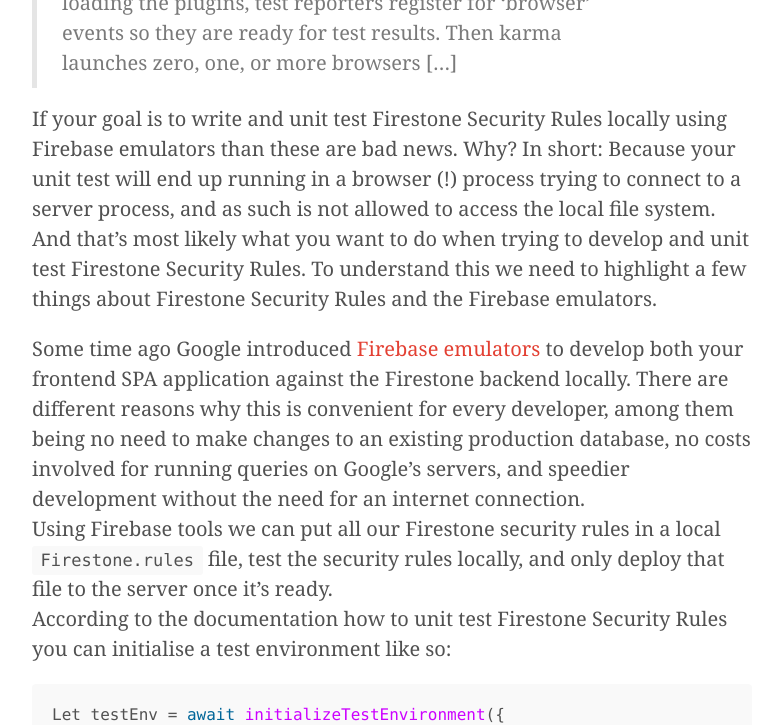
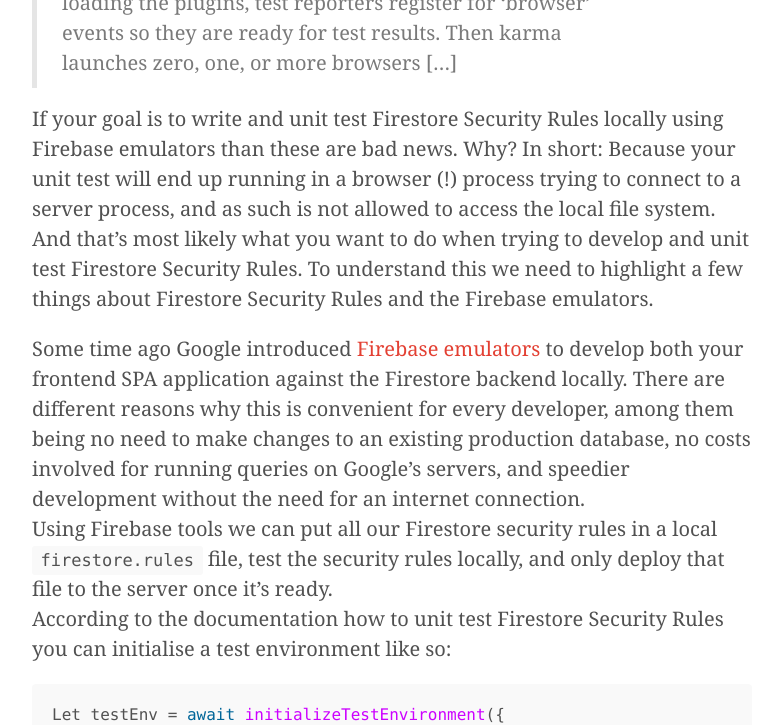
Before and after one commit to fabian-kostadinov/fabian-kostadinov.github.io, a Jekyll site: the page built from _posts/2022-12-08-do-not-use-karma-and-jasmine-to-write-unit-tests-for-firestore-security-rules-in-angular-14.md, in a window 1280 px wide and 1400 px high, scrolled down 1193 px. Shown: the part 155-880 px from the top of the window, without its empty margins (248-1029 px from the left). Built offline with Jekyll 4.4.1, drawn with Linux system fonts in a browser that asks for light colours; nearby versions of some CDN libraries; comment, search, counter and statistics services are not loaded; some of the changed text lies outside the part shown.

Commit message:
Fixed some spelling mistakes

````diff
--- a/_posts/2022-12-08-do-not-use-karma-and-jasmine-to-write-unit-tests-for-firestore-security-rules-in-angular-14.md
+++ b/_posts/2022-12-08-do-not-use-karma-and-jasmine-to-write-unit-tests-for-firestore-security-rules-in-angular-14.md
@@ -1,12 +1,12 @@
 ---
 layout: post
-title: Do not use Karma & Jasmine for unit testing Firestone Security Rules in your Angular app!
+title: Do not use Karma & Jasmine for unit testing Firestore Security Rules in your Angular app!
 comments: true
 tags: [firebase, firestore, angular, jest, karma, jasmine]
 ---
-I'm writing an Angular 14 app with Google Firebase Firestone as a database. I assumed that developing the Firestone Security Rules with Firebase web v9 by writing Karma/Jasmine unit tests should be not too hard. After all, Karma is Angular 14's default test runner, no? Turns out that using Karma to develop or test Firestore Security Rules is a bad idea. You should use Jest (or maybe Mocha) instead.<span class="more"></span>
+I'm writing an Angular 14 app with Google Firebase Firestore as a database. I assumed that developing the Firestore Security Rules with Firebase web v9 by writing Karma/Jasmine unit tests should be not too hard. After all, Karma is Angular 14's default test runner, no? Turns out that using Karma to develop or test Firestore Security Rules is a bad idea. You should use Jest (or maybe Mocha) instead.<span class="more"></span>
 
-# Why using Karma is a bad idea when writing unit tests for Firestone
+# Why using Karma is a bad idea when writing unit tests for Firestore
 Angular 14 comes with [Karma](https://karma-runner.github.io/) & [Jasmine](https://jasmine.github.io/) as its built-in testing framework. To be more precise: Karma is the test runner framework, and Jasmine the actual behaviour-driven unit testing framework. Of course you can switch to a different setup like Jest or Mocha, but if Karma is already the default framework it's just natural to take this as a starting point for writing unit tests.
 The [Karma documentation](https://karma-runner.github.io/6.4/intro/how-it-works.html) tells us a crucial detail:
 
@@ -14,11 +14,11 @@
 > After starting up, Karma loads plugins and the configuration file, then starts its local web server which listens for connections. Any browser already waiting on websockets from the server will reconnect immediately. As part of loading the plugins, test reporters register for 'browser' events so they are ready for test results.
 >Then karma launches zero, one, or more browsers [...]
 
-If your goal is to write and unit test Firestone Security Rules locally using Firebase emulators than these are bad news. Why? In short: Because your unit test will end up running in a browser (!) process trying to connect to a server process, and as such is not allowed to access the local file system. And that's most likely what you want to do when trying to develop and unit test Firestone Security Rules. To understand this we need to highlight a few things about Firestone Security Rules and the Firebase emulators.
+If your goal is to write and unit test Firestore Security Rules locally using Firebase emulators than these are bad news. Why? In short: Because your unit test will end up running in a browser (!) process trying to connect to a server process, and as such is not allowed to access the local file system. And that's most likely what you want to do when trying to develop and unit test Firestore Security Rules. To understand this we need to highlight a few things about Firestore Security Rules and the Firebase emulators.
 
-Some time ago Google introduced [Firebase emulators](https://firebase.google.com/docs/rules/emulator-setup) to develop both your frontend SPA application against the Firestone backend locally. There are different reasons why this is convenient for every developer, among them being no need to make changes to an existing production database, no costs involved for running queries on Google's servers, and speedier development without the need for an internet connection.
-Using Firebase tools we can put all our Firestone security rules in a local <code>Firestone.rules</code> file, test the security rules locally, and only deploy that file to the server once it's ready.
-According to the documentation how to unit test Firestone Security Rules you can initialise a test environment like so:
+Some time ago Google introduced [Firebase emulators](https://firebase.google.com/docs/rules/emulator-setup) to develop both your frontend SPA application against the Firestore backend locally. There are different reasons why this is convenient for every developer, among them being no need to make changes to an existing production database, no costs involved for running queries on Google's servers, and speedier development without the need for an internet connection.
+Using Firebase tools we can put all our Firestore security rules in a local <code>firestore.rules</code> file, test the security rules locally, and only deploy that file to the server once it's ready.
+According to the documentation how to unit test Firestore Security Rules you can initialise a test environment like so:
 
 ```javascript
 Let testEnv = await initializeTestEnvironment({
@@ -36,6 +36,6 @@
 firebase deploy --only firestore:rules
 ```
 Thus, you really do not want to keep your security rules in a simple string variable within your unit test.
-Equally dissatisfactory is to write and test your security rules in the Firestone web UI, as it's slow and cumbersome if your rules are anything else than trivial.
+Equally dissatisfactory is to write and test your security rules in the Firestore web UI, as it's slow and cumbersome if your rules are anything else than trivial.
 
 And that's why I recommend switching to Jest instead. Jest works differently than Karma behind the scenes. I'll describe the development process in more details in another article.
````
